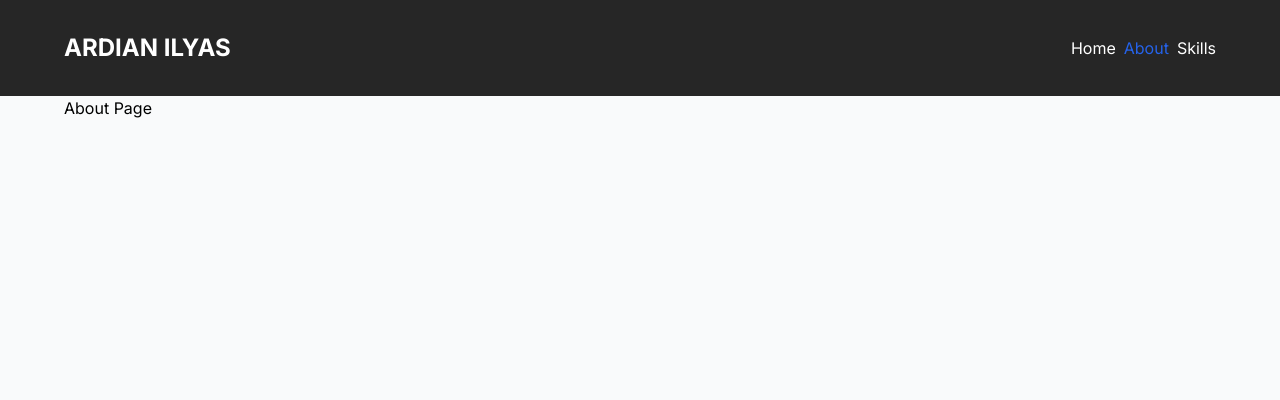
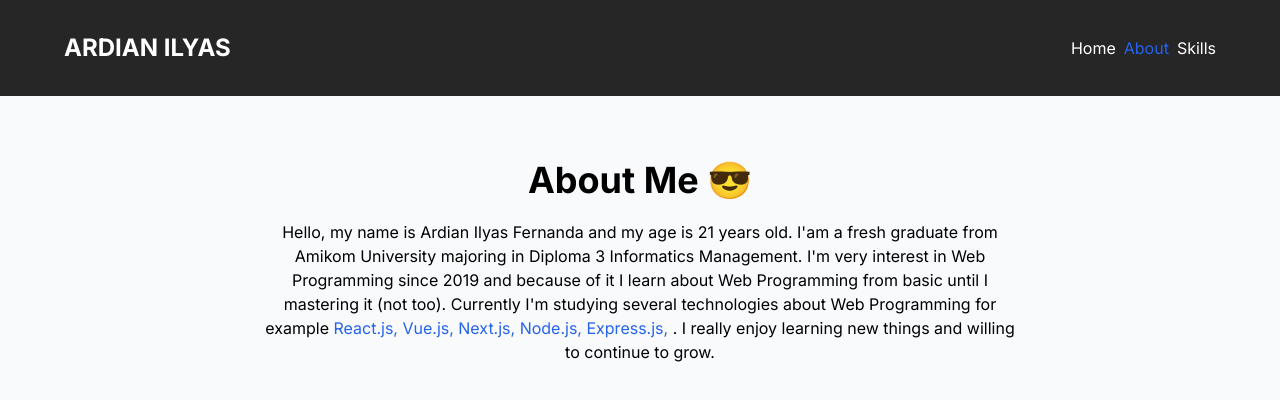
Before and after one commit to ardianilyas/ardian, a Next.js app: page /about in a window 1280 px wide. Shown: the top 400 px of the page. Built offline with nearby package versions, Linux system fonts and the light colour scheme.

Commit message:
update about page

```diff
--- a/src/app/about/page.js
+++ b/src/app/about/page.js
@@ -1,7 +1,23 @@
+/* eslint-disable react/no-unescaped-entities */
+import Link from 'next/link'
 import React from 'react'
 
 export default function About() {
+  const techs = [
+    {'name': 'React.js', 'href': 'https://react.dev/'},
+    {'name': 'Vue.js', 'href': 'https://vuejs.org/'},
+    {'name': 'Next.js', 'href': 'https://nextjs.org/'},
+    {'name': 'Node.js', 'href': 'https://nodejs.org/'},
+    {'name': 'Express.js', 'href': 'https://expressjs.com/'}
+  ]
   return (
-    <div className='container'>About Page</div>
+    <div className="container w-full flex flex-col justify-center items-center my-16">
+      <h1 className="text-4xl text-center font-bold">About Me 😎</h1>
+      <p className="md:w-2/3 text-sm md:text-base text-center leading-loose mt-5">Hello, my name is Ardian Ilyas Fernanda and my age is 21 years old. I'am a fresh graduate from Amikom University majoring in Diploma 3 Informatics Management. I'm very interest in Web Programming since 2019 and because of it I learn about Web Programming from basic until I mastering it (not too). Currently I'm studying several technologies about Web Programming for example {techs.map((tech, index) => {
+        return (
+          <Link className="text-blue-600 hover:underline" href={tech.href} target='_blank' key={index}>{tech.name}, </Link>
+        )
+      })}. I really enjoy learning new things and willing to continue to grow.</p>
+    </div>
   )
 }
```
